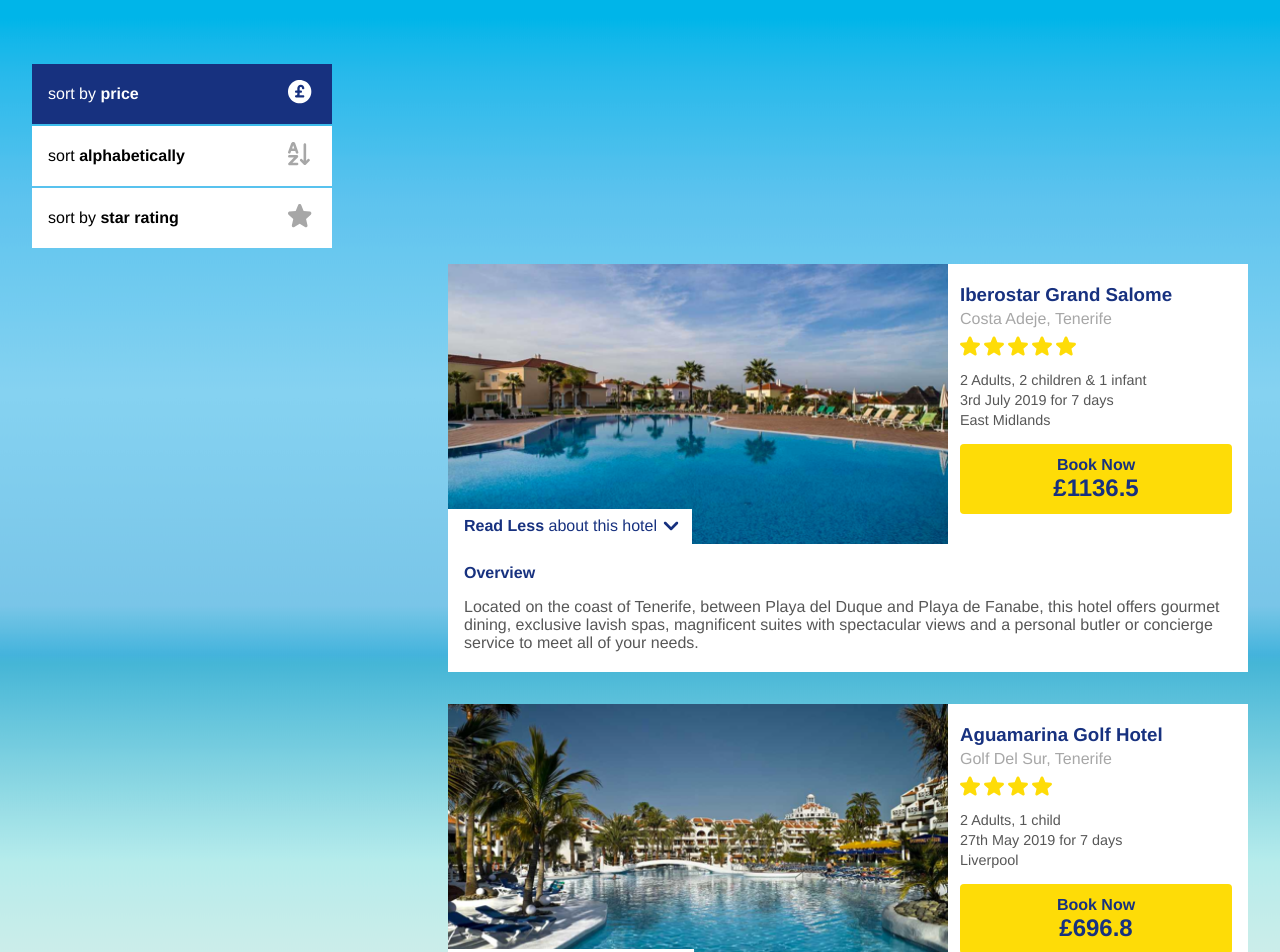
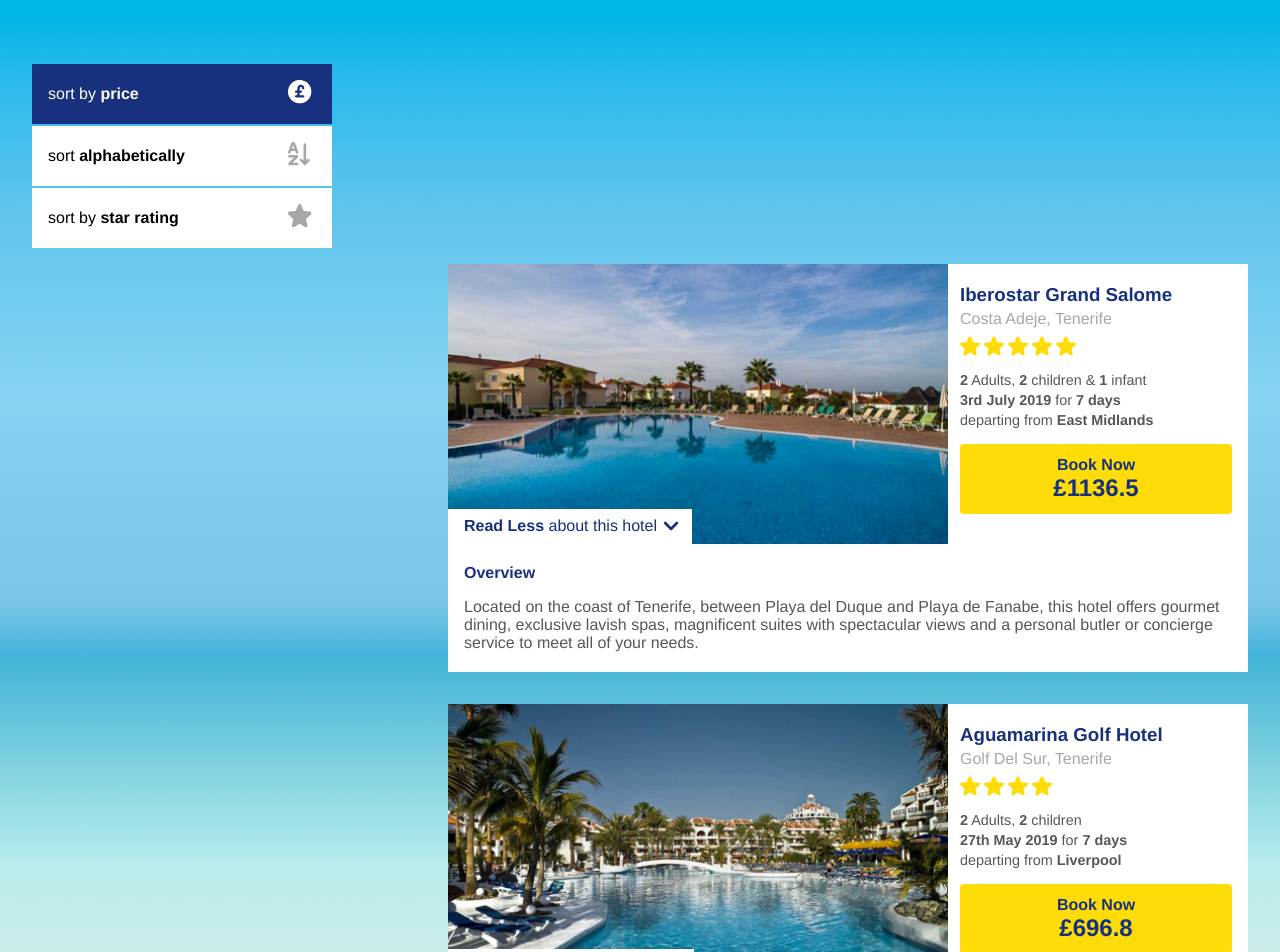
Before and after one commit to MattyGlen123/hotels, a Next.js app: page / in a window 1280 px wide. Shown: the top 952 px of the page. Built offline with nearby package versions, Linux system fonts and the light colour scheme.

Commit message:
Add util and tests

```diff
--- a/src/components/card/card.tsx
+++ b/src/components/card/card.tsx
@@ -5,6 +5,7 @@
 import { StarRating } from '../star-rating/star-rating'
 import { Button } from '../button/button'
 import { Accordion } from '../accordion/accordion'
+import { formatPassengers } from './util'
 
 export const Card = ({
   image,
@@ -14,6 +15,7 @@
   price,
   passengers,
   date,
+  duration,
   departingLocation,
   overview,
   initallyExpanded,
@@ -33,9 +35,16 @@
         <h3 className={styles.name}>{name}</h3>
         <p className={styles.location}>{location}</p>
         <StarRating count={stars} />
-        <p className={styles.guests}>{passengers}</p>
-        <p className={styles.date}>{date}</p>
-        <p className={styles.departingLocation}>{departingLocation}</p>
+        <p data-testid="passengers" className={styles.guests}>
+          {formatPassengers(passengers)}
+        </p>
+        <p className={styles.date}>
+          <strong>{date}</strong> for{' '}
+          <strong>{duration > 1 ? `${duration} days` : `1 day`}</strong>
+        </p>
+        <p className={styles.departingLocation}>
+          departing from <strong>{departingLocation}</strong>
+        </p>
         <Button subtext="Book Now" text={`£${price}`} />
       </div>
 
--- /dev/null
+++ b/src/components/card/util.tsx
@@ -0,0 +1,41 @@
+import { Passengers } from '@/core/types/index.type'
+import { ReactNode } from 'react'
+
+export const formatPassengers = ({
+  adults,
+  children = 0,
+  infants = 0
+}: Passengers): ReactNode => {
+  const formatText = (count: number, singular: string, plural: string) => (
+    <>
+      <strong>{count}</strong> {count === 1 ? singular : plural}
+    </>
+  )
+
+  if (infants === 0 && children === 0)
+    return formatText(adults, 'Adult', 'Adults')
+
+  if (infants === 0)
+    return (
+      <>
+        {formatText(adults, 'Adult', 'Adults')},{' '}
+        {formatText(children, 'child', 'children')}
+      </>
+    )
+
+  if (children === 0)
+    return (
+      <>
+        {formatText(adults, 'Adult', 'Adults')},{' '}
+        {formatText(infants, 'infant', 'infants')}
+      </>
+    )
+
+  return (
+    <>
+      {formatText(adults, 'Adult', 'Adults')},{' '}
+      {formatText(children, 'child', 'children')} &{' '}
+      {formatText(infants, 'infant', 'infants')}
+    </>
+  )
+}
--- a/src/core/mocks/index.tsx
+++ b/src/core/mocks/index.tsx
@@ -5,8 +5,13 @@
   name: 'Iberostar Grand Salome',
   location: 'Costa Adeje, Tenerife',
   stars: 5,
-  passengers: '2 Adults, 2 children & 1 infant',
-  date: '3rd July 2019 for 7 days',
+  passengers: {
+    adults: 2,
+    children: 2,
+    infants: 1
+  },
+  date: '3rd July 2019',
+  duration: 7,
   departingLocation: 'East Midlands',
   price: 1136.5,
   overview:
@@ -23,9 +28,13 @@
     name: 'Las Piramides Resort',
     location: 'Playa De Las Américas, Tenerife',
     stars: 3,
-    passengers: '2 Adults, 2 children',
-    date: '3rd July 2019 for 7 days',
-    departingLocation: 'Manchster',
+    passengers: {
+      adults: 2,
+      children: 1
+    },
+    date: '3rd July 2019',
+    duration: 7,
+    departingLocation: 'Manchester',
     price: 499.99,
     overview:
       'Step out of your spacious room and straight onto the bustling Veronicas Strip with this perfectly located Aparthotel. With 2 outdoor pools you’ll have plenty of space for sunbed lounging + daytime dips. There’s even a handy poolside bar – ideal for grazing the afternoon away.',
@@ -38,8 +47,12 @@
     name: 'Aguamarina Golf Hotel',
     location: 'Golf Del Sur, Tenerife',
     stars: 4,
-    passengers: '2 Adults, 1 child',
-    date: '27th May 2019 for 7 days',
+    passengers: {
+      adults: 2,
+      children: 2
+    },
+    date: '27th May 2019',
+    duration: 7,
     departingLocation: 'Liverpool',
     price: 696.8,
     overview:
```
Also changed, not shown: src/core/types/index.type.ts (+8 -1 lines), 1 other file (tests, documents, lock files or other folders).
